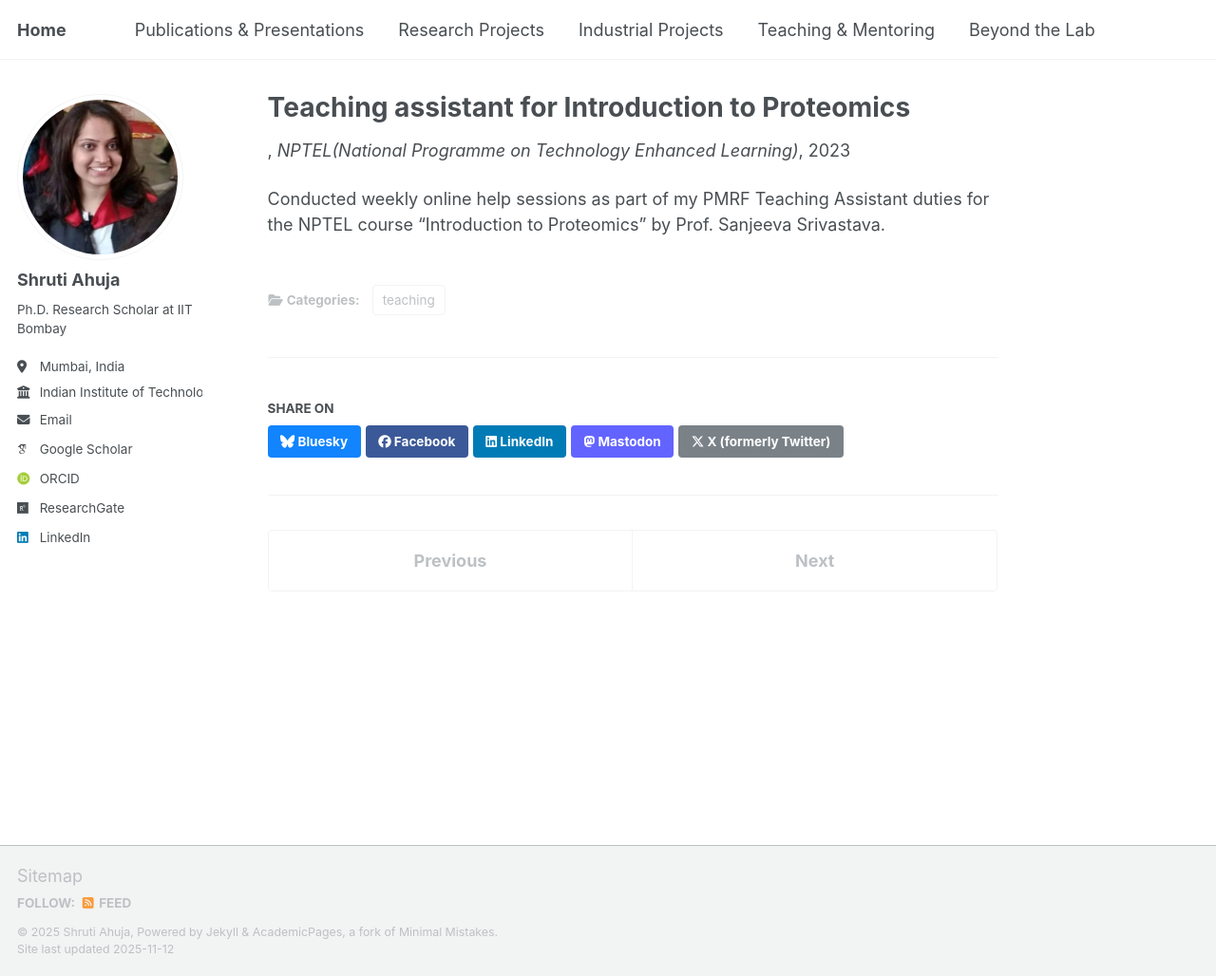
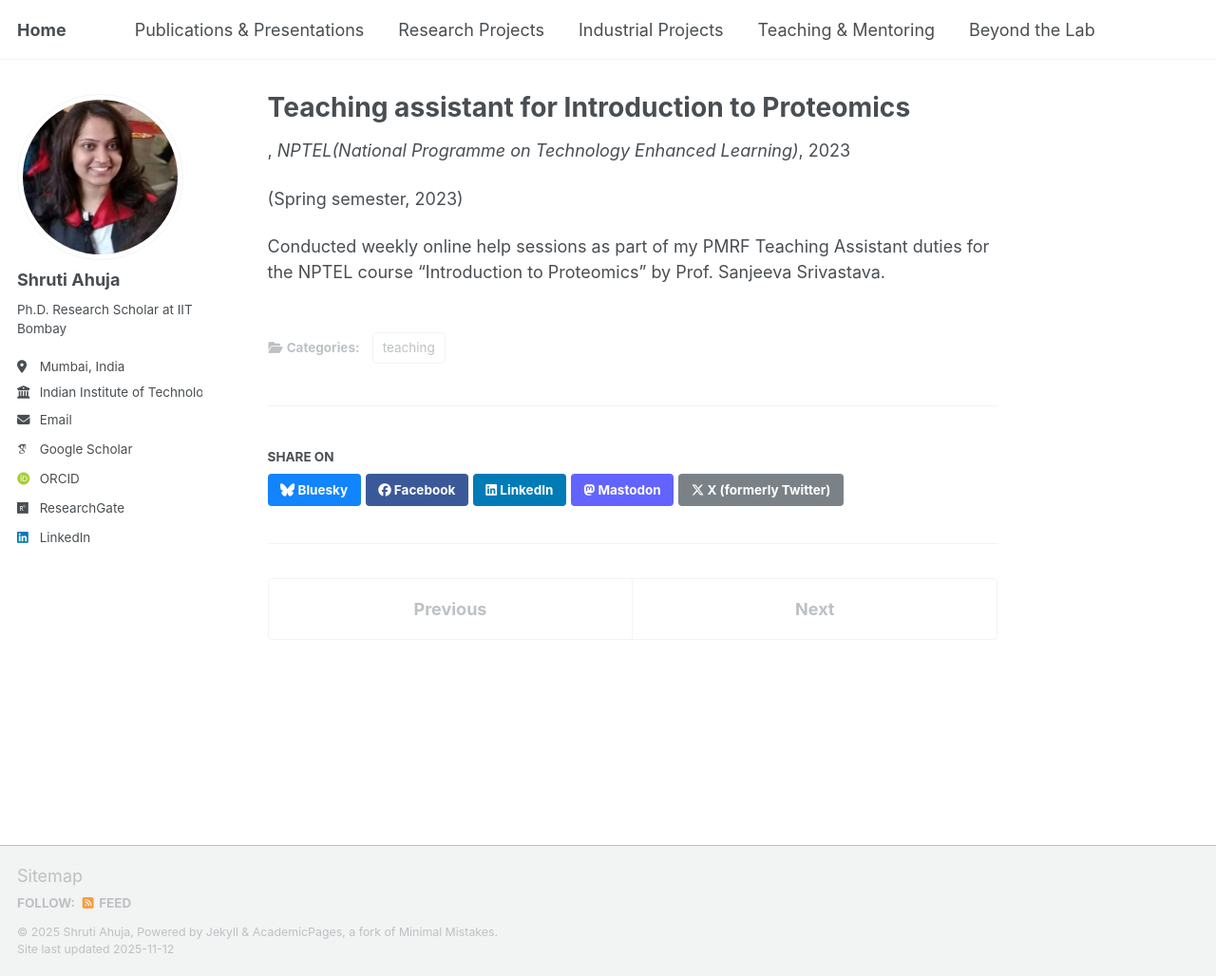
Before and after one commit to shrutiahuja/shrutiahuja.github.io, a Jekyll site: the page built from _teaching/proteomics.md, in a window 1280 px wide and 1028 px high. Shown: the whole window at 95% size. Built offline with Jekyll 4.4.1, drawn with Linux system fonts in a browser that asks for light colours; some web fonts are replaced; a script that is not in the unit is left out.

Commit message:
Update proteomics.md

```diff
--- a/_teaching/proteomics.md
+++ b/_teaching/proteomics.md
@@ -9,4 +9,6 @@ venue: "NPTEL(National Programme on Technology Enhanced Learning)"
 date: 2023-07-01
 location: "Online"
 ---
+(Spring semester, 2023)
+
 Conducted weekly online help sessions as part of my PMRF Teaching Assistant duties for the NPTEL course “Introduction to Proteomics” by Prof. Sanjeeva Srivastava.
```
